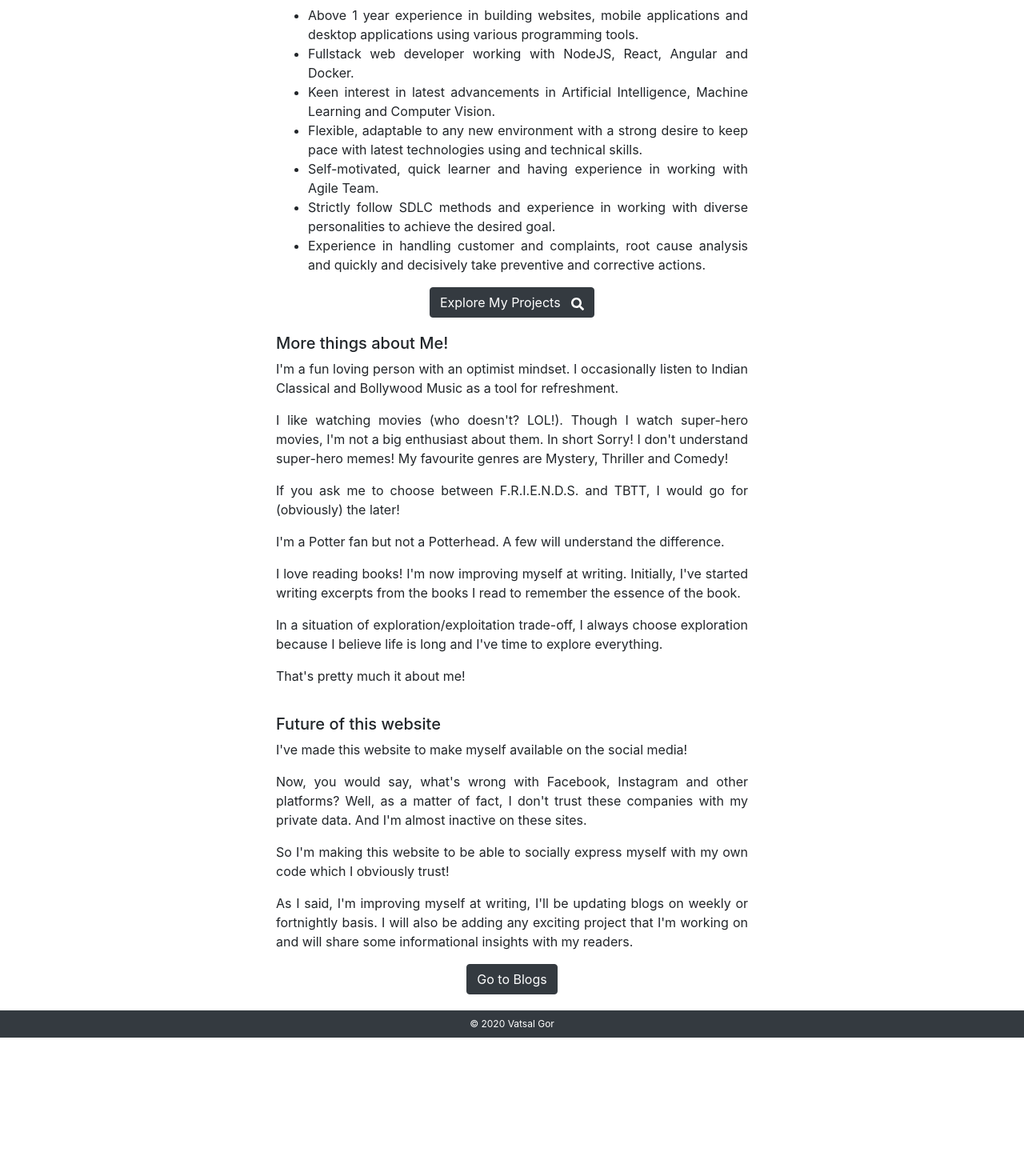
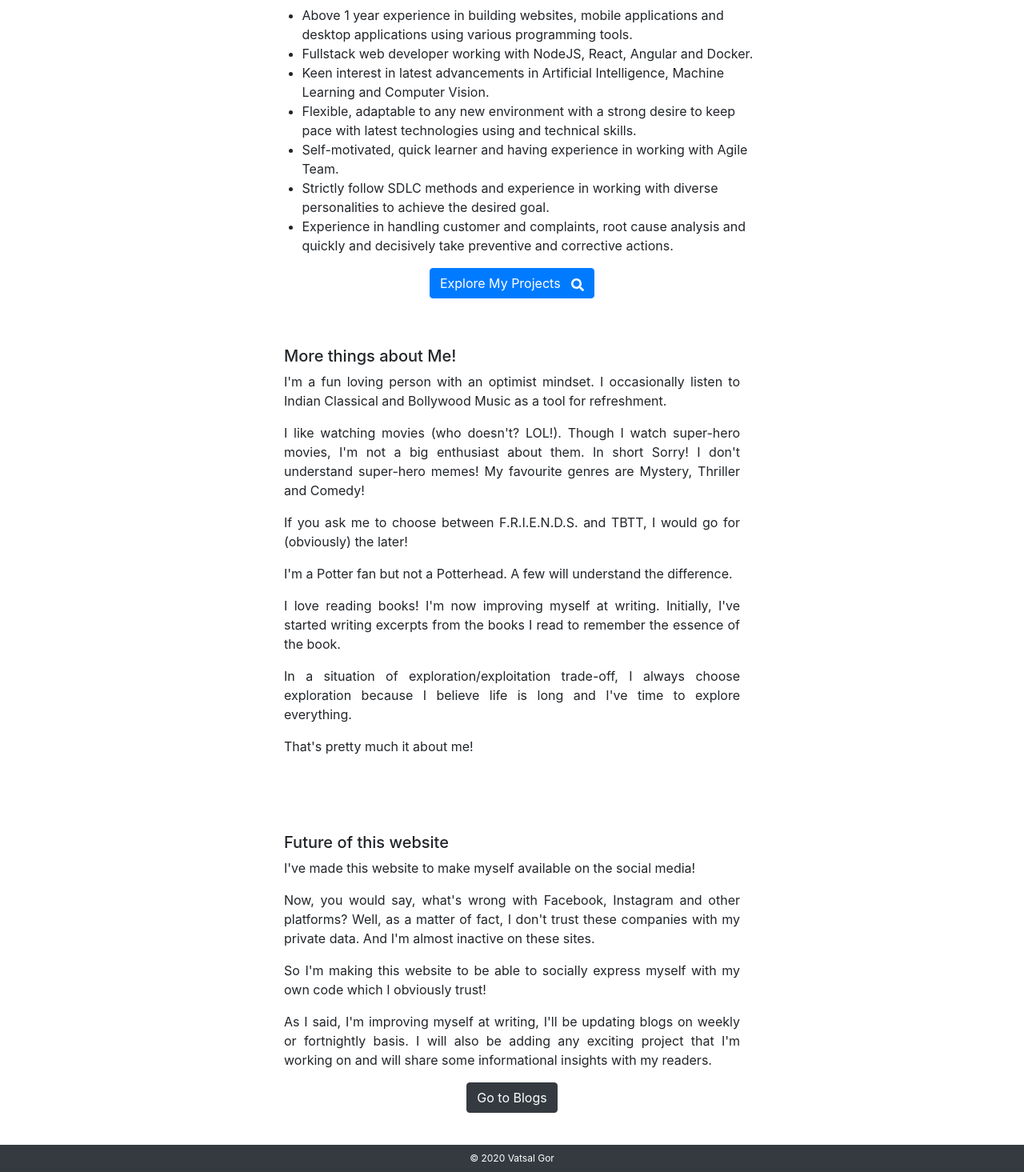
Before and after one commit to vatsalkgor/portfolio, a React (Create React App) app: page / in a window 1280 px wide. Shown: the part 1645-3110 px from the top of the page at 80% size. Before the commit the page ends 2942 px from the top, so only its background shows below. Built offline with nearby package versions, Linux system fonts and the light colour scheme.

Commit message:
some changes for background color

```diff
--- a/public/index.html
+++ b/public/index.html
@@ -2,13 +2,10 @@
 <html lang="en">
     <head>
         <meta charset="utf-8" />
-        <link rel="icon" href="%PUBLIC_URL%/favicon.ico" />
+        <link rel="icon" href="%PUBLIC_URL%/favicon.png" />
         <meta name="viewport" content="width=device-width, initial-scale=1" />
         <meta name="theme-color" content="#000000" />
-        <meta
-            name="description"
-            content="Web site created using create-react-app"
-        />
+        <meta name="description" content="Vatsal Gor Portfolio" />
         <link rel="apple-touch-icon" href="%PUBLIC_URL%/logo192.png" />
         <link
             rel="stylesheet"
@@ -28,7 +25,7 @@
       work correctly both with client-side routing and a non-root public URL.
       Learn how to configure a non-root public URL by running `npm run build`.
     -->
-        <title>React App</title>
+        <title>Vatsal Gor</title>
     </head>
     <body>
         <noscript>You need to enable JavaScript to run this app.</noscript>
--- a/src/components/AboutMe/AboutMe.jsx
+++ b/src/components/AboutMe/AboutMe.jsx
@@ -3,7 +3,10 @@ import { Row, Col } from "react-bootstrap";
 
 export default function AboutMe() {
     return (
-        <Row className="description d-flex align-items-center">
+        <Row
+            style={{ padding: "20px" }}
+            className="description d-flex align-items-center"
+        >
             <Col md={{ span: 6, offset: 3 }} sm={12}>
                 <h5>More things about Me!</h5>
                 <p>
--- /dev/null
+++ b/src/components/Future/Future.css
@@ -0,0 +1,7 @@
+.future {
+    /* 9ad1d4 */
+    /* DBCFB0 */
+    /* F9DEC9 */
+    /* background: #99f7ab; fallback for old browsers */
+    padding: 20px;
+}
--- a/src/components/Future/Future.jsx
+++ b/src/components/Future/Future.jsx
@@ -1,8 +1,10 @@
 import React from "react";
 import { Row, Col, Button } from "react-bootstrap";
+import "./Future.css";
 
 export default function Future() {
     return (
+        <div className="future">
             <Row className="description d-flex align-items-center">
                 <Col md={{ span: 6, offset: 3 }} sm={12}>
                     <h5>Future of this website</h5>
@@ -11,25 +13,27 @@ export default function Future() {
                         social media!
                     </p>
                     <p>
-                    Now, you would say, what's wrong with Facebook, Instagram
-                    and other platforms? Well, as a matter of fact, I don't
-                    trust these companies with my private data. And I'm almost
-                    inactive on these sites.
+                        Now, you would say, what's wrong with Facebook,
+                        Instagram and other platforms? Well, as a matter of
+                        fact, I don't trust these companies with my private
+                        data. And I'm almost inactive on these sites.
                     </p>
                     <p>
-                    So I'm making this website to be able to socially express
-                    myself with my own code which I obviously trust!
+                        So I'm making this website to be able to socially
+                        express myself with my own code which I obviously trust!
                     </p>
                     <p>
-                    As I said, I'm improving myself at writing, I'll be updating
-                    blogs on weekly or fortnightly basis. I will also be adding
-                    any exciting project that I'm working on and will share some
-                    informational insights with my readers.
+                        As I said, I'm improving myself at writing, I'll be
+                        updating blogs on weekly or fortnightly basis. I will
+                        also be adding any exciting project that I'm working on
+                        and will share some informational insights with my
+                        readers.
                     </p>
                     <div className="text-center">
                         <Button variant="dark">Go to Blogs</Button>
                     </div>
                 </Col>
             </Row>
+        </div>
     );
 }
--- /dev/null
+++ b/src/components/ProfessionalSummary/ProfessionalSummary.css
@@ -0,0 +1,7 @@
+.professional-summary {
+    /* 9ad1d4 */
+    /* DBCFB0 */
+    /* F9DEC9 */
+    /* background: #99f7ab; fallback for old browsers */
+    padding: 20px;
+}
--- a/src/components/ProfessionalSummary/ProfessionalSummary.jsx
+++ b/src/components/ProfessionalSummary/ProfessionalSummary.jsx
@@ -1,10 +1,12 @@
 import React from "react";
 import { Row, Col, Button } from "react-bootstrap";
 import { FaSearch } from "react-icons/fa";
+import "./ProfessionalSummary.css";
 
 export default function ProfessionalSummary() {
     return (
-        <Row className="description d-flex align-items-center">
+        <div className="professional-summary">
+            <Row className="d-flex align-items-center">
                 <Col md={{ span: 6, offset: 3 }} sm={12}>
                     <h5>Professional Summary</h5>
                     <ul>
@@ -22,17 +24,18 @@ export default function ProfessionalSummary() {
                             Intelligence, Machine Learning and Computer Vision.
                         </li>
                         <li>
-                        Flexible, adaptable to any new environment with a strong
-                        desire to keep pace with latest technologies using and
-                        technical skills.
+                            Flexible, adaptable to any new environment with a
+                            strong desire to keep pace with latest technologies
+                            using and technical skills.
                         </li>
                         <li>
-                        Self-motivated, quick learner and having experience in
-                        working with Agile Team.
+                            Self-motivated, quick learner and having experience
+                            in working with Agile Team.
                         </li>
                         <li>
-                        Strictly follow SDLC methods and experience in working
-                        with diverse personalities to achieve the desired goal.
+                            Strictly follow SDLC methods and experience in
+                            working with diverse personalities to achieve the
+                            desired goal.
                         </li>
                         <li>
                             Experience in handling customer and complaints, root
@@ -41,12 +44,13 @@ export default function ProfessionalSummary() {
                         </li>
                     </ul>
                     <div className="text-center">
-                    <Button variant="dark">
+                        <Button variant="primary">
                             Explore My Projects &nbsp;&nbsp;
                             <FaSearch />
                         </Button>
                     </div>
                 </Col>
             </Row>
+        </div>
     );
 }
```
Also changed, not shown: public/favicon.png (added), public/manifest.json, 1 other file (tests, documents, lock files or other folders). Lines whose indentation alone changed are shown as unchanged.
